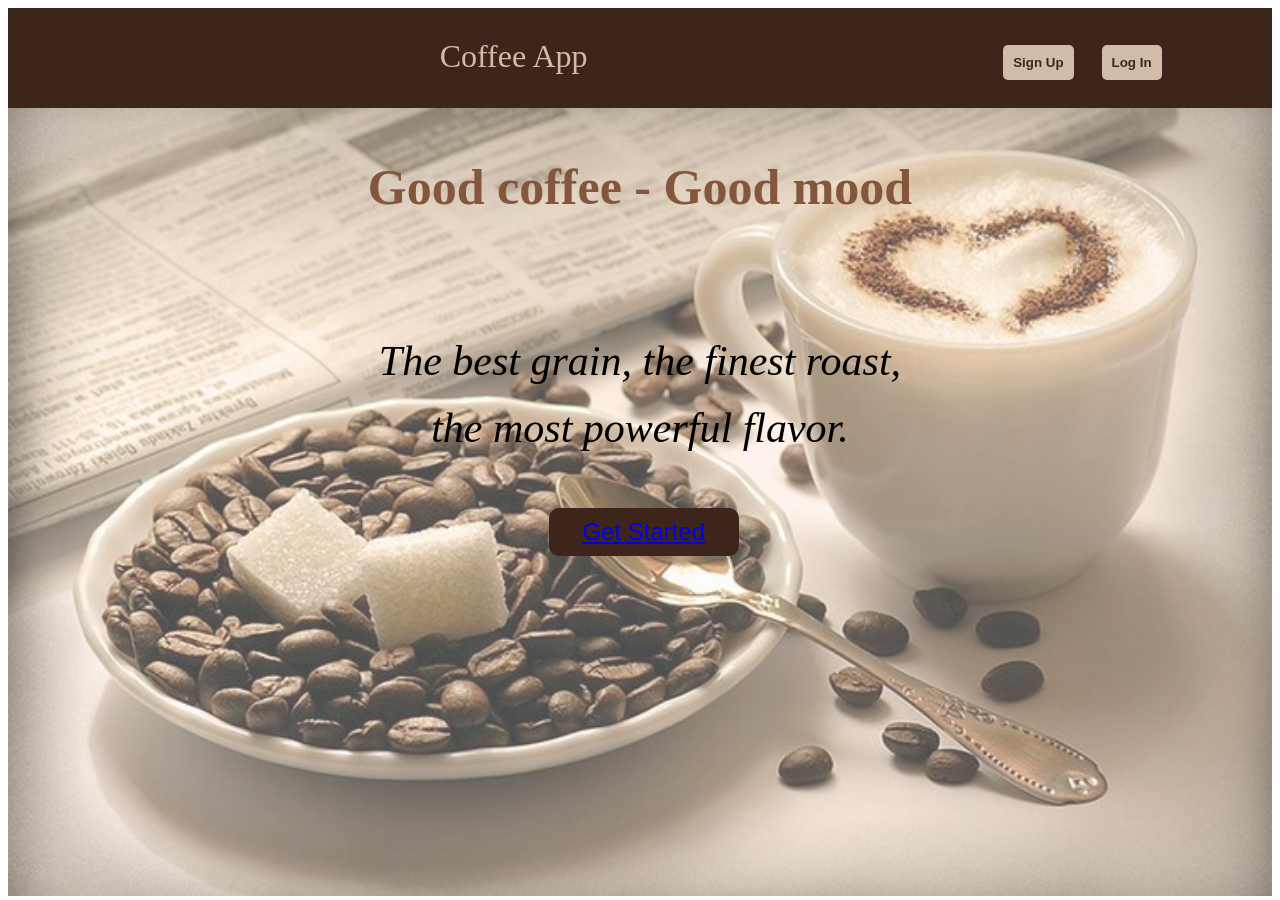
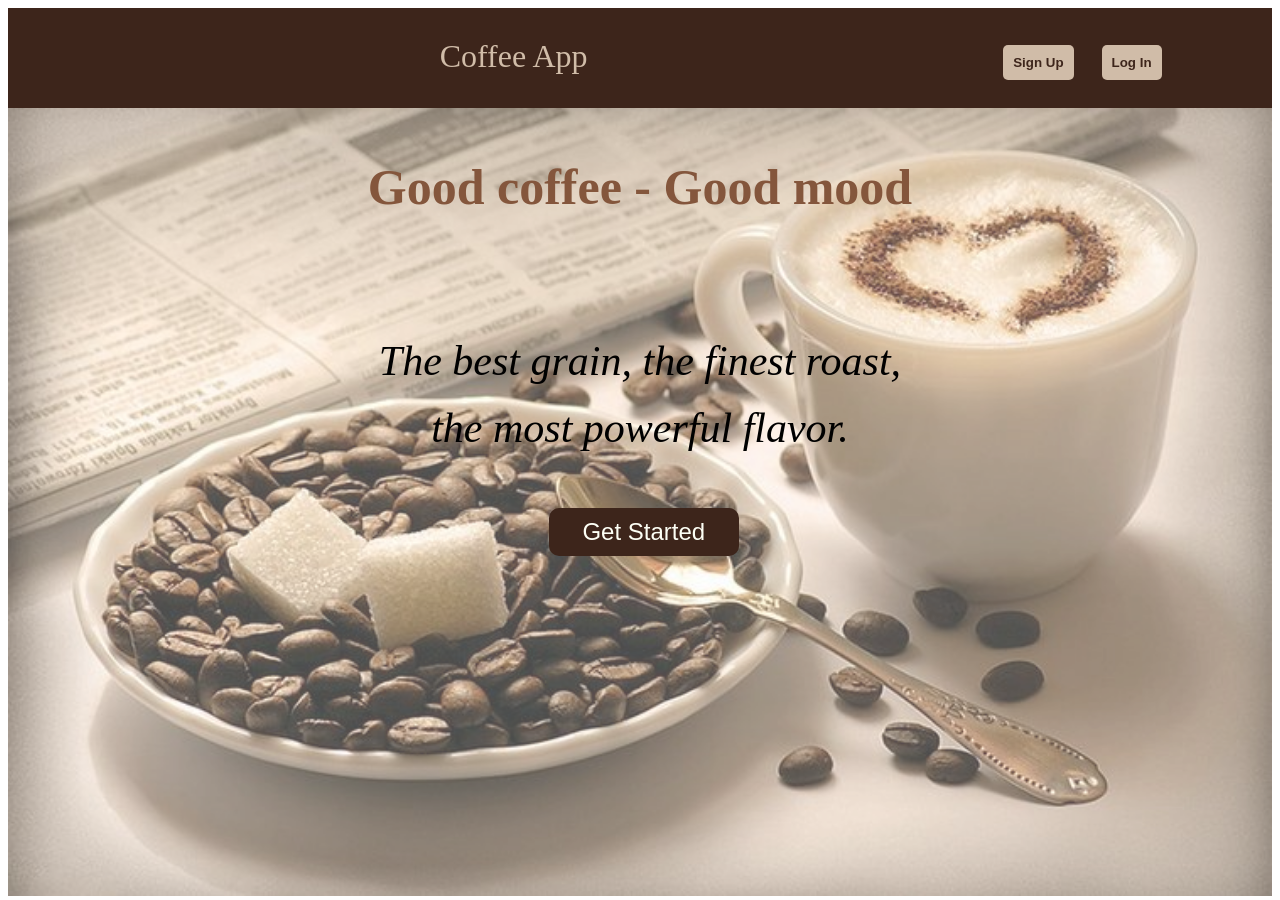
Before and after one commit to Valentina-2608/Coffee_app, a website: page index.html in a window 1280 px wide. Drawn offline with Linux system fonts and the light colour scheme.

Commit message:
Add styles for hyperlink inside button btn_start

```diff
--- a/css/style.css
+++ b/css/style.css
@@ -152,3 +152,13 @@ header{
 #btn_start:hover{
     cursor: pointer;
 }
+
+#btn_start a{
+    text-decoration: none;
+    color:#FDFFF5;
+}
+
+#btn_start a:visited{
+    text-decoration: none;
+    color:#FDFFF5;
+}
```
